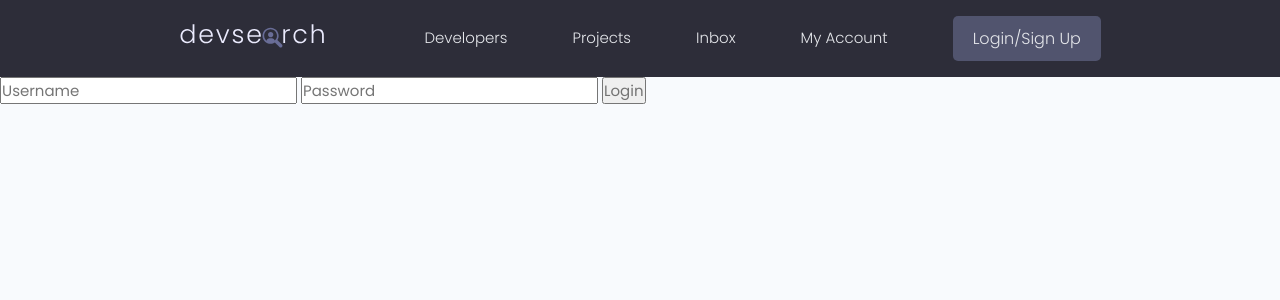
After one commit to sudiptoshahin/searchdev, a Django app: page /login/ in a window 1280 px wide. The commit adds this page. Shown: the top 300 px of the page. Run offline with Django 4.2, Linux system fonts and the light colour scheme; some libraries are stand-ins or nearby versions.

Commit message:
user login, logout, login_required decorator and messages

```diff
--- a/myproject/projects/views.py
+++ b/myproject/projects/views.py
@@ -1,6 +1,7 @@
 from django.shortcuts import render, redirect
 from .models import Project
 from .forms import ProjectForm
+from django.contrib.auth.decorators import login_required
 
 # Create your views here.
 
@@ -22,6 +23,7 @@ def single_project(request, title):
     return render(request, 'projects/single-project.html', {'project': project, 'tags': tags})
 
 
+@login_required(login_url='login')
 def create_project(request):
     form = ProjectForm()
 
@@ -37,7 +39,7 @@ def create_project(request):
 
     return render(request, 'projects/project_form.html', context)
 
-
+@login_required(login_url='login')
 def updateProject(request, pk):
 
     project = Project.objects.get(id=pk)
@@ -54,6 +56,7 @@ def updateProject(request, pk):
     return render(request, 'projects/project_form.html', context)
 
 
+@login_required(login_url='login')
 def deleteProject(request, pk):
 
     project = Project.objects.get(id=pk)
--- a/myproject/templates/main.html
+++ b/myproject/templates/main.html
@@ -21,6 +21,14 @@
 
     {% include 'navbar.html' %}
 
+    {% if messages %}
+        <ul class="messages">
+            {% for message in messages %}
+                <li {% if message.tag %} class="{{ message.tag }}" {% endif %}>{{ message }}</li>
+            {% endfor %}
+        </ul>
+    {% endif %}
+
     {% block content %}
 
     {% endblock %}
--- a/myproject/templates/navbar.html
+++ b/myproject/templates/navbar.html
@@ -17,8 +17,12 @@
           <li class="header__menuItem"><a href="{% url 'projects' %}">Projects</a></li>
           <li class="header__menuItem"><a href="">Inbox</a></li>
           <li class="header__menuItem"><a href="">My Account</a></li>
-          <li class="header__menuItem"><a href="{% url 'create-project' %}">Add Project</a></li>
-          <li class="header__menuItem"><a href="login.html" class="btn btn--sub">Login/Sign Up</a></li>
+          {% if request.user.is_authenticated %}
+            <li class="header__menuItem"><a href="{% url 'create-project' %}">Add Project</a></li>
+            <li class="header__menuItem"><a href="{% url 'logout' %}" class="btn btn--sub">Logout</a></li>
+          {% else %}
+            <li class="header__menuItem"><a href="{% url 'login' %}" class="btn btn--sub">Login/Sign Up</a></li>
+          {% endif %}
         </ul>
       </nav>
     </div>
--- /dev/null
+++ b/myproject/users/templates/users/login_register.html
@@ -0,0 +1,13 @@
+{% extends 'main.html' %}
+
+
+{% block content %}
+
+  <form action="" method="POST">
+      {% csrf_token %}
+      <input type="text" name="username" placeholder="Username">
+      <input type="password" name="password" placeholder="Password">
+      <input type="submit" value="Login">
+  </form>
+
+{% endblock %}
--- a/myproject/users/urls.py
+++ b/myproject/users/urls.py
@@ -4,7 +4,13 @@ from . import views
 
 urlpatterns = [
 
+    path('login/', views.loginUser, name='login'),
+
+    path('logout/', views.logoutUser, name='logout'),
+
     path('', views.profile, name='profiles'),
 
     path('profile/<str:pk>/', views.userProfile, name='user_profile'),
+
+
 ]
--- a/myproject/users/views.py
+++ b/myproject/users/views.py
@@ -1,7 +1,45 @@
-from django.shortcuts import render
+from email import message
+from django.shortcuts import render, redirect
 from users.models import Profile
 from projects.models import Project
+from django.contrib.auth import login, authenticate, logout
+from django.contrib.auth.models import User
+from django.contrib import messages
 # Create your views here.
+
+
+
+def loginUser(request):
+
+    if request.user.is_authenticated:
+        return redirect('profiles')
+
+    if request.method == 'POST':
+        username = request.POST.get('username')
+        password = request.POST.get('password')
+
+        # check user
+        try:
+            user = User.objects.get(username=username)
+
+        except:
+            messages.error(request, 'Username does not exist!')
+
+        user = authenticate(request, username=username, password=password)
+        if user is not None:
+            login(request, user)
+            messages.success(request, 'User successfully logged in!')
+            return redirect('profiles')
+        else:
+            messages.error(request, 'Username or password incorrect')
+
+    return render(request, 'users/login_register.html')
+
+
+def logoutUser(request):
+    logout(request)
+    messages.success(request, 'User successfully logged out!')
+    return redirect('login')
 
 def profile(request):
 
```
Also changed, not shown: myproject/mydb.sqlite3.
